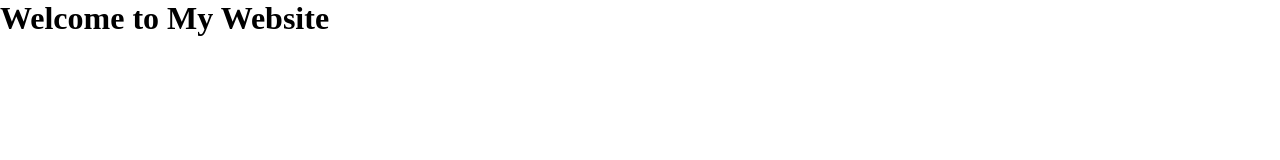
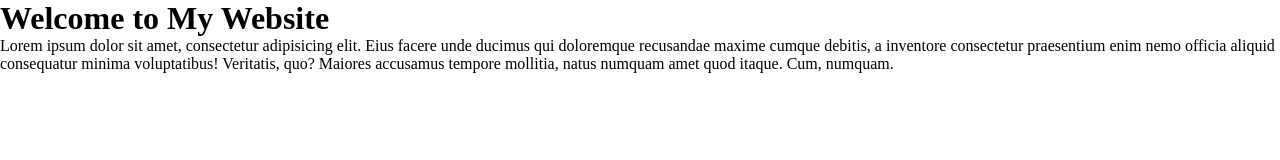
Before and after one commit to Nurzigit/demo2, a plain HTML site: page index.html in a window 1280 px wide. Drawn offline with Linux system fonts and the light colour scheme.

Commit message:
add new function

```diff
--- a/index.html
+++ b/index.html
@@ -1,10 +1,17 @@
 <!DOCTYPE html>
 <html>
-<head>
+  <head>
     <title>My Website</title>
-    <link rel="stylesheet" href="./style.css">
-</head>
-<body>
+    <link rel="stylesheet" href="./style.css" />
+  </head>
+  <body>
     <h1>Welcome to My Website</h1>
-</body>
+    <p>
+      Lorem ipsum dolor sit amet, consectetur adipisicing elit. Eius facere unde
+      ducimus qui doloremque recusandae maxime cumque debitis, a inventore
+      consectetur praesentium enim nemo officia aliquid consequatur minima
+      voluptatibus! Veritatis, quo? Maiores accusamus tempore mollitia, natus
+      numquam amet quod itaque. Cum, numquam.
+    </p>
+  </body>
 </html>
```
